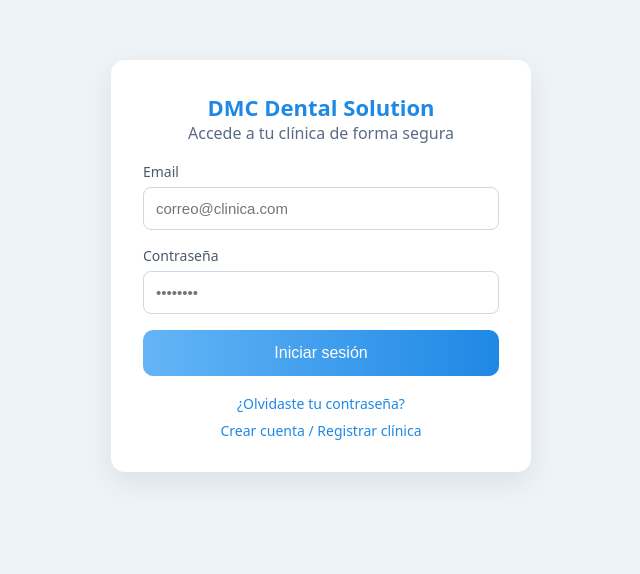
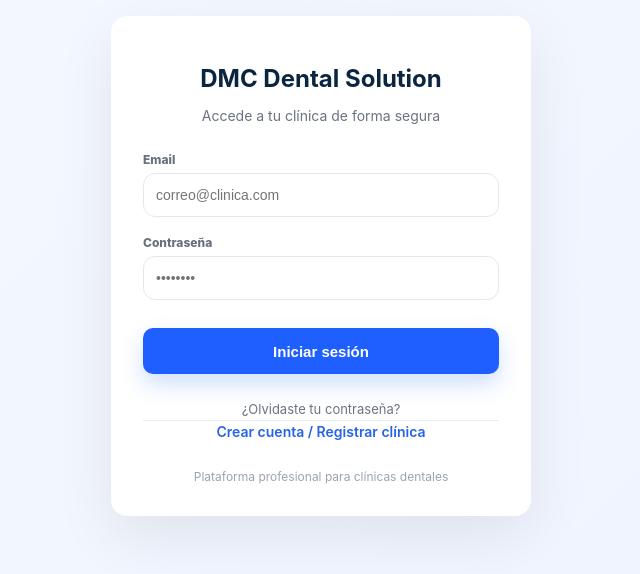
Before and after one commit to darlinenivar/dmc-dental-solution, a React (Vite) app: page /login in a window 1280 px wide. Shown: the part 134-708 px from the top of the page, without its empty margins (319-959 px from the left). Built offline with nearby package versions, Linux system fonts and the light colour scheme.

Commit message:
Premium login UI

```diff
--- a/src/pages/Login.jsx
+++ b/src/pages/Login.jsx
@@ -1,76 +1,57 @@
-import { useState } from "react";
-import { useNavigate, Link } from "react-router-dom";
-import { supabase } from "../lib/supabaseClient";
-import "../styles/login.css";
+import { Link } from "react-router-dom";
+import "./login.css";
 
 export default function Login() {
-  const navigate = useNavigate();
-
-  const [email, setEmail] = useState("");
-  const [password, setPassword] = useState("");
-  const [loading, setLoading] = useState(false);
-  const [error, setError] = useState("");
-
-  const handleLogin = async (e) => {
-    e.preventDefault();
-    setError("");
-    setLoading(true);
-
-    try {
-      const { error } = await supabase.auth.signInWithPassword({
-        email,
-        password,
-      });
-
-      if (error) {
-        setError(error.message);
-        return;
-      }
-
-      // 🔁 redirección segura
-      navigate("/dashboard", { replace: true });
-    } catch (err) {
-      setError("Error inesperado. Intenta de nuevo.");
-    } finally {
-      setLoading(false); // ✅ NUNCA se queda cargando
-    }
-  };
-
   return (
     <div className="login-page">
       <div className="login-card">
+        {/* Header */}
+        <div className="login-header">
           <h1>DMC Dental Solution</h1>
-        <p className="subtitle">Accede a tu clínica de forma segura</p>
+          <p>Accede a tu clínica de forma segura</p>
+        </div>
 
-        <form onSubmit={handleLogin}>
+        {/* FORM – NO TOCAR LÓGICA */}
+        <form>
+          <div className="field">
             <label>Email</label>
             <input
               type="email"
               placeholder="correo@clinica.com"
-            value={email}
-            onChange={(e) => setEmail(e.target.value)}
               required
             />
+          </div>
 
+          <div className="field">
             <label>Contraseña</label>
             <input
               type="password"
               placeholder="••••••••"
-            value={password}
-            onChange={(e) => setPassword(e.target.value)}
               required
             />
+          </div>
 
-          {error && <div className="error">{error}</div>}
-
-          <button type="submit" disabled={loading}>
-            {loading ? "Ingresando..." : "Iniciar sesión"}
+          <button type="submit" className="btn-primary">
+            Iniciar sesión
           </button>
         </form>
 
-        <div className="links">
-          <Link to="/forgot-password">¿Olvidaste tu contraseña?</Link>
-          <Link to="/register">Crear cuenta / Registrar clínica</Link>
+        {/* LINKS PREMIUM */}
+        <div className="login-links">
+          <Link to="/forgot-password" className="link-secondary">
+            ¿Olvidaste tu contraseña?
+          </Link>
+
+          <div className="divider" />
+
+          <Link to="/register" className="link-primary">
+            Crear cuenta / Registrar clínica
+          </Link>
+        </div>
+
+        {/* Footer */}
+        <div className="login-footer">
+          Plataforma profesional para clínicas dentales
         </div>
       </div>
     </div>
--- a/src/pages/login.css
+++ b/src/pages/login.css
@@ -1,348 +1,133 @@
-:root{
-  --bg1:#050914;
-  --bg2:#0a1230;
-  --card:#0b1224cc;
-  --stroke:#ffffff1a;
-  --text:#eaf0ff;
-  --muted:#b7c3e8;
-  --muted2:#93a4d8;
-  --danger:#ff4d6d;
-  --ok:#30d158;
-  --accent1:#7c3aed;
-  --accent2:#22d3ee;
-  --shadow: 0 20px 60px rgba(0,0,0,.45);
-  --radius: 18px;
+.login-page {
+  min-height: 100vh;
+  background: linear-gradient(135deg, #f5f9ff, #eef3ff);
+  display: flex;
+  align-items: center;
+  justify-content: center;
+  font-family: "Inter", system-ui, sans-serif;
 }
 
-.dmc-auth{
-  min-height:100vh;
-  display:flex;
-  align-items:center;
-  justify-content:center;
-  padding:22px;
-  position:relative;
-  background: radial-gradient(1200px 800px at 15% 10%, #2a1a6a55 0%, transparent 55%),
-              radial-gradient(900px 600px at 85% 35%, #0ea5e955 0%, transparent 60%),
-              linear-gradient(180deg, var(--bg1), var(--bg2));
-  overflow:hidden;
-  color:var(--text);
-  font-family: ui-sans-serif, system-ui, -apple-system, Segoe UI, Roboto, Arial, "Noto Sans", "Helvetica Neue";
+.login-card {
+  width: 100%;
+  max-width: 420px;
+  background: #ffffff;
+  border-radius: 16px;
+  padding: 32px;
+  box-shadow: 0 20px 60px rgba(0, 0, 0, 0.08);
+  animation: fadeIn 0.6s ease;
 }
 
-.dmc-auth__bg{
-  position:absolute;
-  inset:-40%;
-  background:
-    radial-gradient(closest-side, #7c3aed22, transparent 70%),
-    radial-gradient(closest-side, #22d3ee22, transparent 70%);
-  filter: blur(30px);
-  transform: rotate(12deg);
-  pointer-events:none;
+.login-header {
+  text-align: center;
+  margin-bottom: 28px;
 }
 
-.dmc-auth__shell{
-  width:100%;
-  max-width: 980px;
-  display:grid;
-  grid-template-columns: 1fr;
-  gap:18px;
-  position:relative;
-  z-index:2;
+.login-header h1 {
+  font-size: 24px;
+  font-weight: 700;
+  color: #0a2540;
+  margin-bottom: 6px;
 }
 
-@media (min-width: 900px){
-  .dmc-auth__shell{
-    grid-template-columns: 1fr 520px;
-    align-items:center;
-    gap:28px;
+.login-header p {
+  font-size: 14px;
+  color: #6b7280;
+}
+
+.field {
+  display: flex;
+  flex-direction: column;
+  margin-bottom: 18px;
+}
+
+.field label {
+  font-size: 13px;
+  font-weight: 600;
+  color: #374151;
+  margin-bottom: 6px;
+}
+
+.field input {
+  height: 44px;
+  padding: 0 14px;
+  border-radius: 10px;
+  border: 1px solid #d1d5db;
+  font-size: 14px;
+  transition: border 0.2s, box-shadow 0.2s;
+}
+
+.field input:focus {
+  outline: none;
+  border-color: #2563eb;
+  box-shadow: 0 0 0 3px rgba(37, 99, 235, 0.15);
+}
+
+.btn-primary {
+  width: 100%;
+  height: 46px;
+  margin-top: 10px;
+  border: none;
+  border-radius: 12px;
+  background: linear-gradient(135deg, #2563eb, #1d4ed8);
+  color: white;
+  font-size: 15px;
+  font-weight: 600;
+  cursor: pointer;
+  transition: transform 0.15s ease, box-shadow 0.15s ease;
+}
+
+.btn-primary:hover {
+  transform: translateY(-1px);
+  box-shadow: 0 10px 25px rgba(37, 99, 235, 0.35);
+}
+
+.login-links {
+  margin-top: 24px;
+  text-align: center;
+}
+
+.link-secondary {
+  font-size: 13px;
+  color: #6b7280;
+  text-decoration: none;
+}
+
+.link-secondary:hover {
+  text-decoration: underline;
+}
+
+.divider {
+  height: 1px;
+  background: #e5e7eb;
+  margin: 16px 0;
+}
+
+.link-primary {
+  display: inline-block;
+  font-size: 14px;
+  font-weight: 600;
+  color: #2563eb;
+  text-decoration: none;
+}
+
+.link-primary:hover {
+  text-decoration: underline;
+}
+
+.login-footer {
+  margin-top: 28px;
+  font-size: 12px;
+  text-align: center;
+  color: #9ca3af;
+}
+
+@keyframes fadeIn {
+  from {
+    opacity: 0;
+    transform: translateY(10px);
+  }
+  to {
+    opacity: 1;
+    transform: translateY(0);
   }
 }
-
-.dmc-auth__brand{
-  display:flex;
-  align-items:center;
-  gap:14px;
-  padding:12px 6px;
-}
-
-.dmc-auth__logo{
-  width:52px;
-  height:52px;
-  object-fit:contain;
-  filter: drop-shadow(0 10px 20px rgba(0,0,0,.35));
-}
-
-.dmc-auth__title{
-  font-size:20px;
-  font-weight:800;
-  letter-spacing:.2px;
-}
-
-.dmc-auth__subtitle{
-  margin-top:4px;
-  color:var(--muted);
-  font-size:13px;
-}
-
-.dmc-card{
-  background: linear-gradient(180deg, #0b1224cc, #0b1224a6);
-  border: 1px solid var(--stroke);
-  border-radius: var(--radius);
-  box-shadow: var(--shadow);
-  backdrop-filter: blur(14px);
-  overflow:hidden;
-}
-
-.dmc-card__header{
-  padding:22px 22px 10px;
-}
-
-.dmc-card__h1{
-  margin:0;
-  font-size:24px;
-  font-weight:900;
-}
-
-.dmc-card__p{
-  margin:8px 0 0;
-  color:var(--muted);
-  font-size:13.5px;
-  line-height:1.4;
-}
-
-.dmc-tabs{
-  margin-top:16px;
-  display:flex;
-  background:#ffffff10;
-  border:1px solid var(--stroke);
-  padding:4px;
-  border-radius: 999px;
-  gap:6px;
-}
-
-.dmc-tab{
-  flex:1;
-  border:0;
-  background:transparent;
-  color:var(--muted);
-  font-weight:700;
-  padding:10px 12px;
-  border-radius: 999px;
-  cursor:pointer;
-  transition: all .18s ease;
-}
-
-.dmc-tab:hover{ color: var(--text); background:#ffffff10; }
-.dmc-tab.is-active{
-  color: #091022;
-  background: linear-gradient(90deg, var(--accent2), var(--accent1));
-  box-shadow: 0 10px 22px rgba(124,58,237,.25);
-}
-
-.dmc-form{
-  padding: 12px 22px 22px;
-  display:flex;
-  flex-direction:column;
-  gap:14px;
-}
-
-.dmc-alert{
-  border-radius: 14px;
-  padding: 10px 12px;
-  font-weight:700;
-  font-size:13px;
-  border: 1px solid var(--stroke);
-  background:#ffffff10;
-}
-
-.dmc-alert--error{
-  border-color: #ff4d6d55;
-  background: #ff4d6d12;
-  color: #ffd3dc;
-}
-
-.dmc-alert--ok{
-  border-color: #30d15855;
-  background: #30d15812;
-  color: #d8ffe5;
-}
-
-.dmc-field{ display:flex; flex-direction:column; gap:8px; }
-
-.dmc-label{
-  font-size:12.5px;
-  color: var(--muted);
-  font-weight:800;
-  letter-spacing:.2px;
-}
-
-.dmc-inputWrap{
-  display:flex;
-  align-items:center;
-  background:#ffffff0f;
-  border: 1px solid var(--stroke);
-  border-radius: 14px;
-  padding: 10px 12px;
-  transition: all .18s ease;
-}
-
-.dmc-inputWrap:focus-within{
-  border-color:#22d3ee55;
-  box-shadow: 0 0 0 4px #22d3ee1f;
-}
-
-.dmc-input{
-  width:100%;
-  border:0;
-  outline:0;
-  background:transparent;
-  color: var(--text);
-  font-size:14.5px;
-}
-
-.dmc-input::placeholder{ color:#aab6df88; }
-
-.dmc-iconBtn{
-  border:0;
-  background:#ffffff10;
-  color:var(--text);
-  border-radius: 12px;
-  padding: 8px 10px;
-  cursor:pointer;
-  transition: transform .12s ease, background .18s ease;
-}
-.dmc-iconBtn:hover{ background:#ffffff1a; }
-.dmc-iconBtn:active{ transform: scale(.98); }
-
-.dmc-row{
-  display:flex;
-  align-items:center;
-  gap:10px;
-  margin-top:8px;
-}
-.dmc-row--space{ justify-content:space-between; flex-wrap:wrap; }
-
-.dmc-check{
-  display:flex;
-  align-items:center;
-  gap:8px;
-  color:var(--muted);
-  font-size:13px;
-  user-select:none;
-}
-.dmc-check input{ accent-color: var(--accent2); }
-
-.dmc-check--magic{
-  margin-top:10px;
-}
-
-.dmc-help{
-  border: 1px solid var(--stroke);
-  background:#ffffff0b;
-  border-radius: 14px;
-  padding: 12px;
-}
-.dmc-help__title{
-  font-weight:900;
-  font-size:13px;
-  margin-bottom:6px;
-}
-.dmc-help__text{
-  color:var(--muted);
-  font-size:13px;
-  line-height:1.35;
-}
-
-.dmc-btn{
-  width:100%;
-  border-radius: 14px;
-  padding: 12px 14px;
-  font-weight:900;
-  letter-spacing:.2px;
-  border: 1px solid var(--stroke);
-  cursor:pointer;
-  transition: transform .12s ease, background .18s ease, opacity .18s ease;
-  text-align:center;
-  text-decoration:none;
-  display:inline-flex;
-  align-items:center;
-  justify-content:center;
-  gap:10px;
-}
-
-.dmc-btn:active{ transform: scale(.99); }
-.dmc-btn[disabled]{ opacity:.6; cursor:not-allowed; }
-
-.dmc-btn--primary{
-  border:0;
-  color:#091022;
-  background: linear-gradient(90deg, var(--accent2), var(--accent1));
-  box-shadow: 0 14px 30px rgba(34,211,238,.12), 0 14px 30px rgba(124,58,237,.16);
-}
-
-.dmc-btn--ghost{
-  background:#ffffff0e;
-  color: var(--text);
-}
-.dmc-btn--ghost:hover{ background:#ffffff14; }
-
-.dmc-divider{
-  position:relative;
-  text-align:center;
-  margin: 2px 0;
-}
-.dmc-divider span{
-  display:inline-block;
-  padding: 0 10px;
-  color: var(--muted2);
-  font-size:12px;
-  background: transparent;
-}
-.dmc-divider:before{
-  content:"";
-  position:absolute;
-  left:0; right:0;
-  top:50%;
-  height:1px;
-  background: #ffffff1a;
-}
-
-.dmc-link{
-  color: #bfe9ff;
-  text-decoration:none;
-  font-weight:800;
-  font-size:13px;
-}
-.dmc-link:hover{ text-decoration:underline; }
-
-.dmc-footer{
-  margin-top:2px;
-  text-align:center;
-}
-.dmc-footer__muted{
-  color: var(--muted2);
-  font-size:12px;
-}
-
-.dmc-mini{
-  display:flex;
-  align-items:center;
-  justify-content:center;
-  gap:10px;
-  color: var(--muted);
-  font-size:12.5px;
-  padding: 10px 0;
-}
-.dmc-mini__dot{
-  width:8px;height:8px;border-radius:999px;
-  background: linear-gradient(90deg, var(--accent2), var(--accent1));
-  box-shadow: 0 0 0 4px #22d3ee1f;
-}
-
-/* Mobile polish */
-@media (max-width: 420px){
-  .dmc-card__header{ padding:18px 16px 10px; }
-  .dmc-form{ padding: 10px 16px 18px; }
-  .dmc-auth__brand{ padding: 6px 2px; }
-  .dmc-auth__title{ font-size:18px; }
-}
```
Lines whose indentation alone changed are shown as unchanged.
